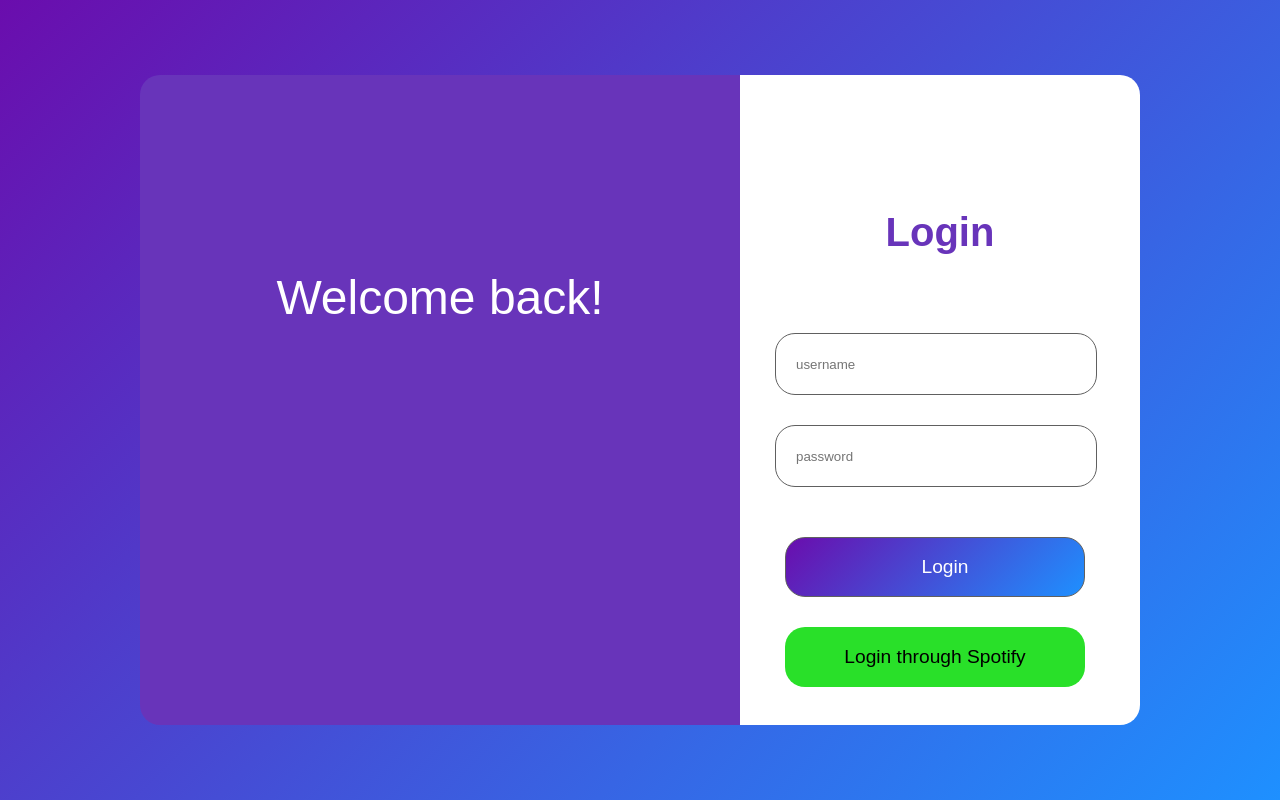
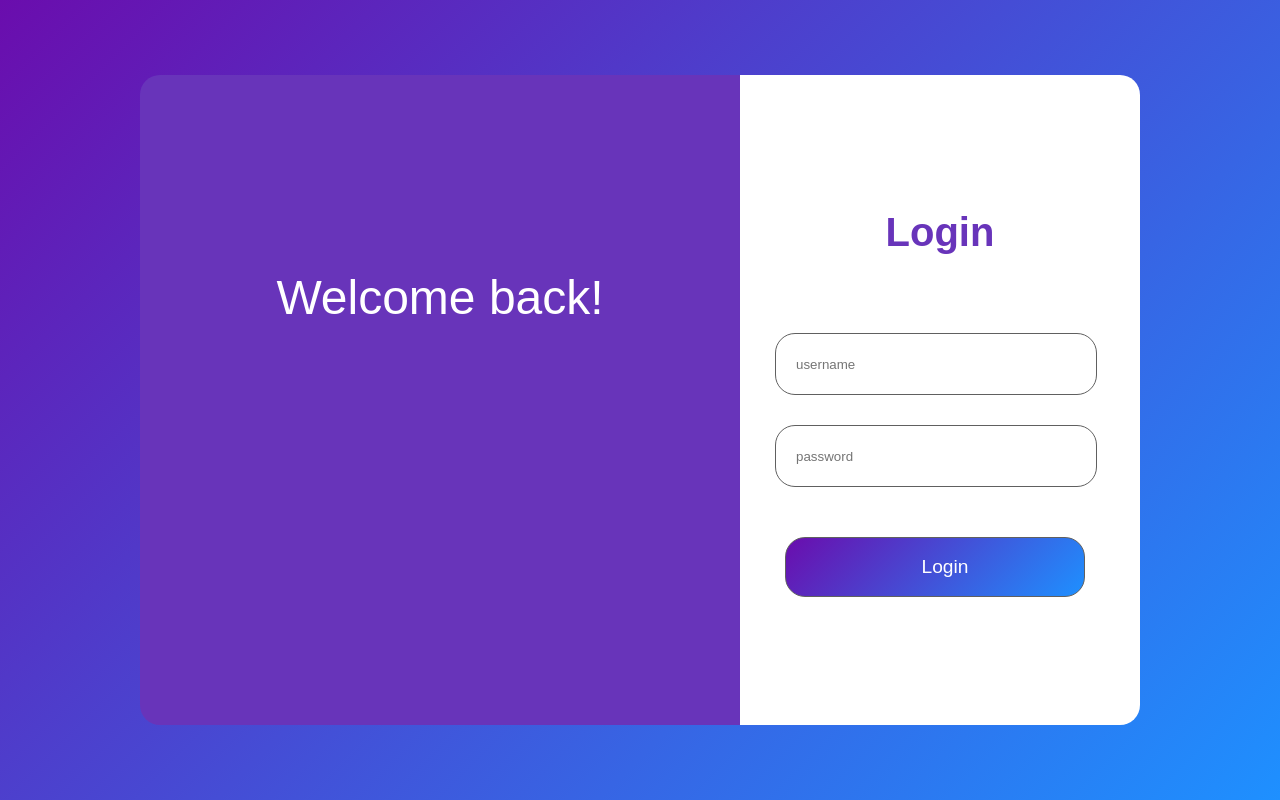
Before and after one commit to joshuaconk14/Nowtify_frontend, a React app: page /login in a window 1280 px wide. Shown: the top 800 px of the page. Built offline with nearby package versions, Linux system fonts and the light colour scheme.

Commit message:
spotauth moved

```diff
--- a/src/App.js
+++ b/src/App.js
@@ -4,6 +4,7 @@
 import Login from "./pages/login";
 import Register from "./pages/register";
 import Dashboard from "./pages/dashboard";
+import SpotAuth from "./pages/spotauth";
 
 // , {useState, useEffect}
 
@@ -17,6 +18,7 @@
           <Route path= "/login" element={<Login />} />
           <Route path= "/register" element={<Register />} />
           <Route path= "/dashboard" element={<Dashboard />} />
+          <Route path= "/spotauth" element={<SpotAuth />} />
         </Routes>
       </Router>
     </div>
--- a/src/pages/dashboard.css
+++ b/src/pages/dashboard.css
@@ -16,3 +16,77 @@
   padding: 10px 0;
   font-size: 1.0em;
 }
+
+
+.spotify-login-button {
+  position: relative;
+  top: 210px;
+  left: 295px;
+  display: block; /* buttons displayed vertically (column form) */
+  margin: 20px auto; /* padding */
+  padding: 10px 0; /* Removes padding on sides to maintain fixed width */
+  width: 300px;
+  height: 60px;
+  border: none;
+  font-family: 'Arial';
+  border-radius: 20px;
+  box-shadow: none;
+
+  /* text */
+  text-align: center;
+  background-color: rgb(41, 224, 41);
+  color: black;
+  font-size: 1.2em;
+}
+
+
+
+
+
+
+
+
+
+/* dashboard.css */
+.playlists-container {
+  display: flex;
+  flex-wrap: wrap;
+  gap: 20px; /* Space between cards */
+  margin-top: 20px;
+}
+
+.playlist-card {
+  background-color: #f0f0f0; /* Light gray background */
+  border: 1px solid #ccc; /* Light border */
+  border-radius: 8px; /* Rounded corners */
+  padding: 15px; /* Padding inside the card */
+  width: 200px; /* Fixed width for cards */
+  box-shadow: 0 2px 5px rgba(0, 0, 0, 0.1); /* Subtle shadow */
+  transition: transform 0.2s; /* Animation for hover effect */
+  text-align: center; /* Center text */
+}
+
+.playlist-card:hover {
+  transform: scale(1.05); /* Slightly enlarge on hover */
+}
+
+.playlist-image {
+  width: 100%; /* Make image responsive */
+  border-radius: 4px; /* Rounded corners for images */
+}
+
+.playlist-title {
+  font-size: 1.2em; /* Title font size */
+  margin: 10px 0; /* Margin around title */
+}
+
+.open-spotify {
+  display: inline-block; /* Make link a block element */
+  margin-top: 10px; /* Margin above link */
+  color: #1DB954; /* Spotify green */
+  text-decoration: none; /* Remove underline */
+}
+
+.open-spotify:hover {
+  text-decoration: underline; /* Underline on hover */
+}
--- a/src/pages/dashboard.js
+++ b/src/pages/dashboard.js
@@ -1,10 +1,13 @@
 import React, { useEffect, useState } from 'react';
 import axios from 'axios';
+import { useNavigate } from 'react-router-dom';
 import './dashboard.css';
 
 function Dashboard() {
   const [user, setUser] = React.useState("");
-  const [playlists, setPlaylists] = useState([]); // ##########
+  const navigate = useNavigate();
+  const [playlists, setPlaylists] = useState([]);
+
 
   // use Effect for /@me session verification / extracting info from that route
   useEffect (() => {
@@ -15,7 +18,7 @@
           withCredentials: true,
         });
         console.log("Response from /@me:", response.data); // test for response
-        if (response.data.logged_in) {
+        if (response.status === 200) {
           setUser(response.data.username);  // Sets the whole response, so we can access user.username
           fetchPlaylists(); // fetch playlists after confirming user is logged in
         } else {
@@ -36,7 +39,7 @@
 
 
 
-  // const for fetchPlaylists
+  // const for GET request to fetch Playlists
   const fetchPlaylists = async () => {
     try {
       const response = await axios.get('http://127.0.0.1:5003/playlists',
@@ -44,7 +47,11 @@
           withCredentials: true,
       });
       console.log(response.data.playlists); // *** test for response ***
+      if (response.status === 200) {
         setPlaylists(response.data.playlists); // call setPlaylists function and give state var the playlist data
+      } else {
+        window.location.href = '/login'; // Redirect if not logged in
+      }
     } catch (error) {
       console.error("Error fetching playlists:", error);
     }
@@ -72,6 +79,16 @@
   };
 
 
+  // state variable for spotify login
+  const [goToUserAuth, setGoToUserAuth] = React.useState(false)
+
+  // redirect for spotify login
+  if (goToUserAuth) {
+    navigate("/spotauth");
+    // window.location.href = "http://127.0.0.1:5003/spotify-login";
+  }
+
+
   // Conditionally render content based on `user`
   return (
     <div>
@@ -81,13 +98,24 @@
         Logout
       </button>
       <h3>Your Playlists</h3>
-        <ul>
-          {playlists.map(playlist => (
-            <li key={playlist.id}>{playlist.name}</li> // Display each playlist name
-          ))}
-        </ul>
+      <div className="playlists-container">
+        {Array.isArray(playlists) && playlists.length > 0 ? (
+          playlists.map(playlist => (
+            <div key={playlist.id} className="playlist-card">
+              {playlist.image && <img src={playlist.image} alt={playlist.name} className="playlist-image" />}
+              <h4 className="playlist-title">{playlist.name}</h4>
+              <a href={playlist.url} target="_blank" rel="noopener noreferrer" className="open-spotify">Open in Spotify</a>
+            </div>
+          ))
+        ) : (
+          <p>No playlists found.</p>
+        )}
+      </div>
+      <button onClick= {setGoToUserAuth} className ="spotify-login-button">
+          Connect Spotify Playlists
+          </button>
     </div>
   );
 }
 
-export default Dashboard
+export default Dashboard;
--- a/src/pages/login.css
+++ b/src/pages/login.css
@@ -90,26 +90,6 @@
     color: white;
 }
 
-.spotify-login-button {
-    position: relative;
-    top: 210px;
-    left: 295px;
-    display: block; /* buttons displayed vertically (column form) */
-    margin: 20px auto; /* padding */
-    padding: 10px 0; /* Removes padding on sides to maintain fixed width */
-    width: 300px;
-    height: 60px;
-    border: none;
-    font-family: 'Arial';
-    border-radius: 20px;
-    box-shadow: none;
-
-    /* text */
-    text-align: center;
-    background-color: rgb(41, 224, 41);
-    color: black;
-    font-size: 1.2em;
-}
 
 .error-msg {
     position: relative;
--- a/src/pages/login.js
+++ b/src/pages/login.js
@@ -12,8 +12,6 @@
   const [error, setError] = useState(''); // used in handleLogin funciton
   const navigate = useNavigate(); // used in if statment for 200 status
 
-  // state variable for spotify login
-  const [goToUserAuth, setGoToUserAuth] = React.useState(false)
 
   // constant for handling login functions
     // async allows constant to handle functions that take time (for this, an API call)
@@ -41,13 +39,26 @@
     }
   };
 
+  // const handleSpotify = async (e) => {
+  //   try {
+  //     e.preventDefault() // make it so that page doesn't refresh after login so error msg can stay
+  //     // Send login request
+  //     const response = await axios.get(
+  //       'http://127.0.0.1:5003/spotify-login',
+  //       { withCredentials: true } // Keep session active by allowing cookies
+  //     );
 
-  // use window.location.href when linking to pages in diff venv
-  // return null says to React don't run anything w < Navigate />
-    // window.location.href will handle redirection
-  if (goToUserAuth) {
-    window.location.href = "http://127.0.0.1:5003/spotify-login";
-  }
+  //     if (response.status === 200) {
+  //       navigate('/dashboard'); // Redirect to dashboard on successful login
+  //       console.log('Login successful:', response.data);
+  //     }
+  //   } catch (error) {
+  //     if (error.response && error.response.status === 401) {
+  //       setError('Invalid username or password.');
+  //     }
+  //   }
+  // };
+
 
 
   return (
@@ -81,9 +92,6 @@
           </button>
           {error && <p className="error-msg">{error}</p>}
         </form>
-        <button onClick={() => setGoToUserAuth(true)} className ="spotify-login-button">
-          Login through Spotify
-          </button>
       </div>
     </div>
   );
--- a/src/pages/register.css
+++ b/src/pages/register.css
@@ -90,26 +90,6 @@
     color: white;
 }
 
-.spotify-login-button {
-    position: relative;
-    top: 210px;
-    left: 295px;
-    display: block; /* buttons displayed vertically (column form) */
-    margin: 20px auto; /* padding */
-    padding: 10px 0; /* Removes padding on sides to maintain fixed width */
-    width: 300px;
-    height: 60px;
-    border: none;
-    font-family: 'Arial';
-    border-radius: 20px;
-    box-shadow: none;
-
-    /* text */
-    text-align: center;
-    background-color: rgb(41, 224, 41);
-    color: black;
-    font-size: 1.2em;
-}
 
 .error-msg {
     position: relative;
--- a/src/pages/register.js
+++ b/src/pages/register.js
@@ -31,6 +31,16 @@
     }
   };
 
+    // state variable for spotify login
+const [goToUserAuth, setGoToUserAuth] = React.useState('')
+
+// // use window.location.href when linking to pages in diff venv
+// // return null says to React don't run anything w < Navigate />
+//   // window.location.href will handle redirection
+if (goToUserAuth) {
+  window.location.href = "http://127.0.0.1:5003/spotify-login";
+}
+
   return (
     <div className="container">
       <div className="big-rectangle">
--- /dev/null
+++ b/src/pages/spotauth.js
@@ -0,0 +1,29 @@
+import React, { useEffect } from 'react';
+import axios from 'axios';
+
+function SpotAuth() {
+  useEffect(() => {
+    const fetchAuthUrl = async () => {
+      try {
+        const response = await axios.get('http://127.0.0.1:5003/spotify-login');
+        const authUrl = response.data.auth_url;
+
+        // Redirect to the Spotify authorization URL
+        window.location.href = authUrl;
+      } catch (error) {
+        console.error('Error fetching auth URL:', error);
+      }
+    };
+
+    fetchAuthUrl();
+  }, []);
+
+  return (
+    <div>
+      <h1>Redirecting to Spotify for authentication...</h1>
+      <p>If you are not redirected, <a href="http://127.0.0.1:5003/spotify-login">click here</a>.</p>
+    </div>
+  );
+}
+
+export default SpotAuth;
```
Lines whose indentation alone changed are shown as unchanged.
